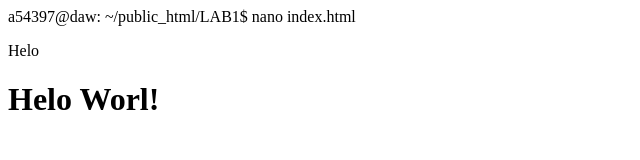
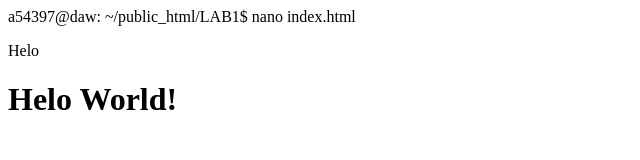
Before and after one commit to a54397/LAB1, a plain HTML site: page index.html in a window 1280 px wide. Shown: the full height of the page, 0-640 px from the left. Drawn offline with Linux system fonts and the light colour scheme.

Commit message:
correcao de erros ortograficos

```diff
--- a/index.html
+++ b/index.html
@@ -8,6 +8,6 @@ a54397@daw: ~/public_html/LAB1$ nano index.html
 	<p>Helo</title>
 </head>
 </body>
-	<h1>Helo Worl!</h1>
+	<h1>Helo World!</h1>
 </body>
 </html>
```
